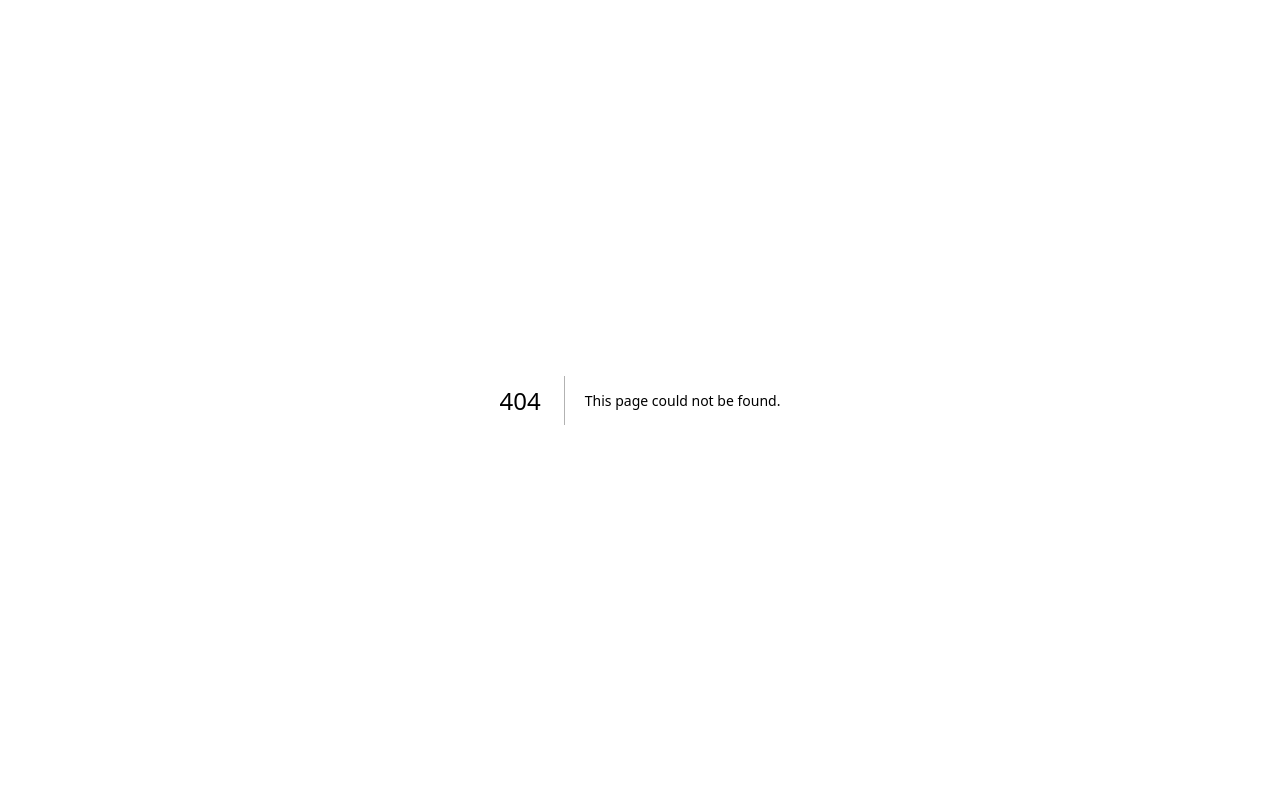
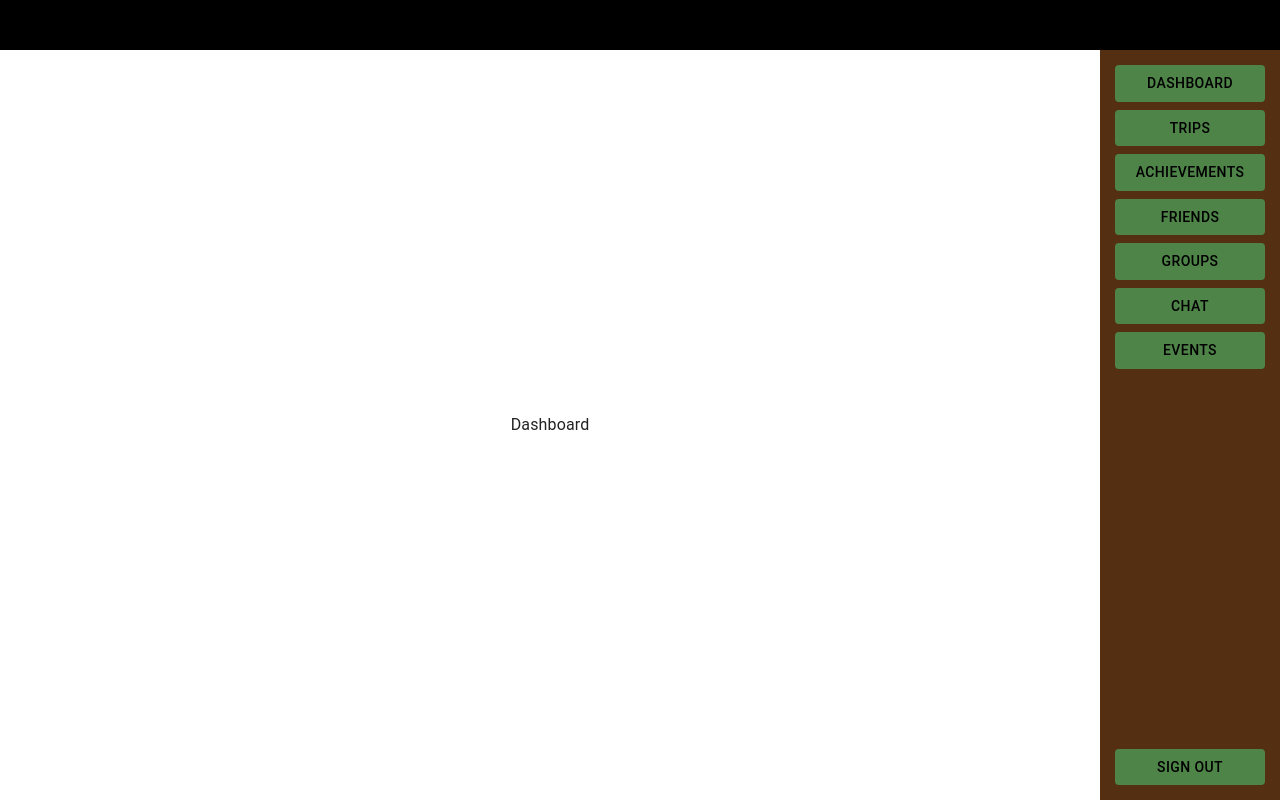
Before and after one commit to toveson/web-VNTR, a Next.js app: page /dashboard in a window 1280 px wide. Before the commit this address had no page. Built offline with nearby package versions, Linux system fonts and the light colour scheme.

Commit message:
added top bar and right navbar to layout

```diff
--- /dev/null
+++ b/app/(pages)/dashboard/page.tsx
@@ -0,0 +1,4 @@
+const Dashboard = () => {
+    return <div>Dashboard</div>;
+  };
+  export default Dashboard;
--- /dev/null
+++ b/app/(pages)/groups/page.tsx
@@ -0,0 +1,4 @@
+const GroupsPage = () => {
+    return <div>groups page</div>;
+  };
+  export default GroupsPage;
--- a/app/globals.css
+++ /dev/null
@@ -1,129 +0,0 @@
-/* http://meyerweb.com/eric/tools/css/reset/
-   v2.0 | 20110126
-   License: none (public domain)
-*/
-
-html,
-body,
-div,
-span,
-applet,
-object,
-iframe,
-h1,
-h2,
-h3,
-h4,
-h5,
-h6,
-p,
-blockquote,
-pre,
-a,
-abbr,
-acronym,
-address,
-big,
-cite,
-code,
-del,
-dfn,
-em,
-img,
-ins,
-kbd,
-q,
-s,
-samp,
-small,
-strike,
-strong,
-sub,
-sup,
-tt,
-var,
-b,
-u,
-i,
-center,
-dl,
-dt,
-dd,
-ol,
-ul,
-li,
-fieldset,
-form,
-label,
-legend,
-table,
-caption,
-tbody,
-tfoot,
-thead,
-tr,
-th,
-td,
-article,
-aside,
-canvas,
-details,
-embed,
-figure,
-figcaption,
-footer,
-header,
-hgroup,
-menu,
-nav,
-output,
-ruby,
-section,
-summary,
-time,
-mark,
-audio,
-video {
-  margin: 0;
-  padding: 0;
-  border: 0;
-  font-size: 100%;
-  font: inherit;
-  vertical-align: baseline;
-}
-/* HTML5 display-role reset for older browsers */
-article,
-aside,
-details,
-figcaption,
-figure,
-footer,
-header,
-hgroup,
-menu,
-nav,
-section {
-  display: block;
-}
-body {
-  line-height: 1;
-}
-ol,
-ul {
-  list-style: none;
-}
-blockquote,
-q {
-  quotes: none;
-}
-blockquote:before,
-blockquote:after,
-q:before,
-q:after {
-  content: '';
-  content: none;
-}
-table {
-  border-collapse: collapse;
-  border-spacing: 0;
-}
--- a/app/layout.tsx
+++ b/app/layout.tsx
@@ -1,9 +1,11 @@
-import type { Metadata } from 'next';
-import './globals.css';
+import type { Metadata } from "next";
+import CssBaseline from "@mui/material/CssBaseline";
+import { Stack, Button } from "@mui/material";
+import Link from "next/link";
 
 export const metadata: Metadata = {
-  title: 'Adventure',
-  description: 'App to organize and plan your next solo or group adventure.',
+  title: "+VNTR",
+  description: "App to organize and plan your next solo or group adventure.",
 };
 
 export default function RootLayout({
@@ -11,9 +13,85 @@ export default function RootLayout({
 }: {
   children: React.ReactNode;
 }) {
+  const buttons = [
+    { label: "Dashboard", href: "/dashboard" },
+    { label: "Trips", href: "/trips" },
+    { label: "Achievements", href: "/achievements" },
+    { label: "Friends", href: "/friends" },
+    { label: "Groups", href: "/groups" },
+    { label: "Chat", href: "/chat" },
+    { label: "Events", href: "/events" },
+  ];
   return (
-    <html lang="en">
-      <body>{children}</body>
-    </html>
+    <>
+      <CssBaseline />
+      <html lang="en">
+        <body
+          style={{
+            margin: 0,
+            padding: 0,
+            height: "100vh",
+            display: "flex",
+            flexDirection: "column",
+          }}
+        >
+          <Stack
+            spacing={2}
+            style={{ backgroundColor: "#000000", height: "50px" }}
+          >
+            <Stack direction="row">Logo goes here</Stack>
+          </Stack>
+          <Stack
+            direction="row"
+            style={{ justifyContent: "space-between", flex: 1 }}
+          >
+            <Stack
+              direction="row"
+              justifyContent="center"
+              alignItems="center"
+              style={{ flex: 1 }} // Added flex: 1 to center the children Stack
+            >
+              {children}
+            </Stack>
+            <Stack
+              spacing={1}
+              alignItems="center"
+              style={{
+                backgroundColor: "#542F12",
+                width: "180px",
+                justifyContent: "space-between",
+              }}
+            >
+              <Stack spacing={1} style={{ paddingTop: "15px" }}>
+                {buttons.map((button) => (
+                  <Link href={button.href} passHref key={button.label}>
+                    <Button
+                      style={{
+                        backgroundColor: "#4E8448",
+                        color: "#000000",
+                        width: "150px",
+                      }}
+                    >
+                      {button.label}
+                    </Button>
+                  </Link>
+                ))}
+              </Stack>
+              <Stack style={{ paddingBottom: "15px" }}>
+                <Button
+                  style={{
+                    backgroundColor: "#4E8448",
+                    color: "#000000",
+                    width: "150px",
+                  }}
+                >
+                  Sign Out
+                </Button>
+              </Stack>
+            </Stack>
+          </Stack>
+        </body>
+      </html>
+    </>
   );
 }
--- a/package.json
+++ b/package.json
@@ -9,6 +9,10 @@
     "lint": "next lint"
   },
   "dependencies": {
+    "@emotion/react": "^11.11.1",
+    "@emotion/styled": "^11.11.0",
+    "@mui/icons-material": "^5.14.16",
+    "@mui/material": "^5.14.17",
     "next": "14.0.1",
     "react": "^18",
     "react-dom": "^18"
```
Also changed, not shown: 1 other file (tests, documents, lock files or other folders).
